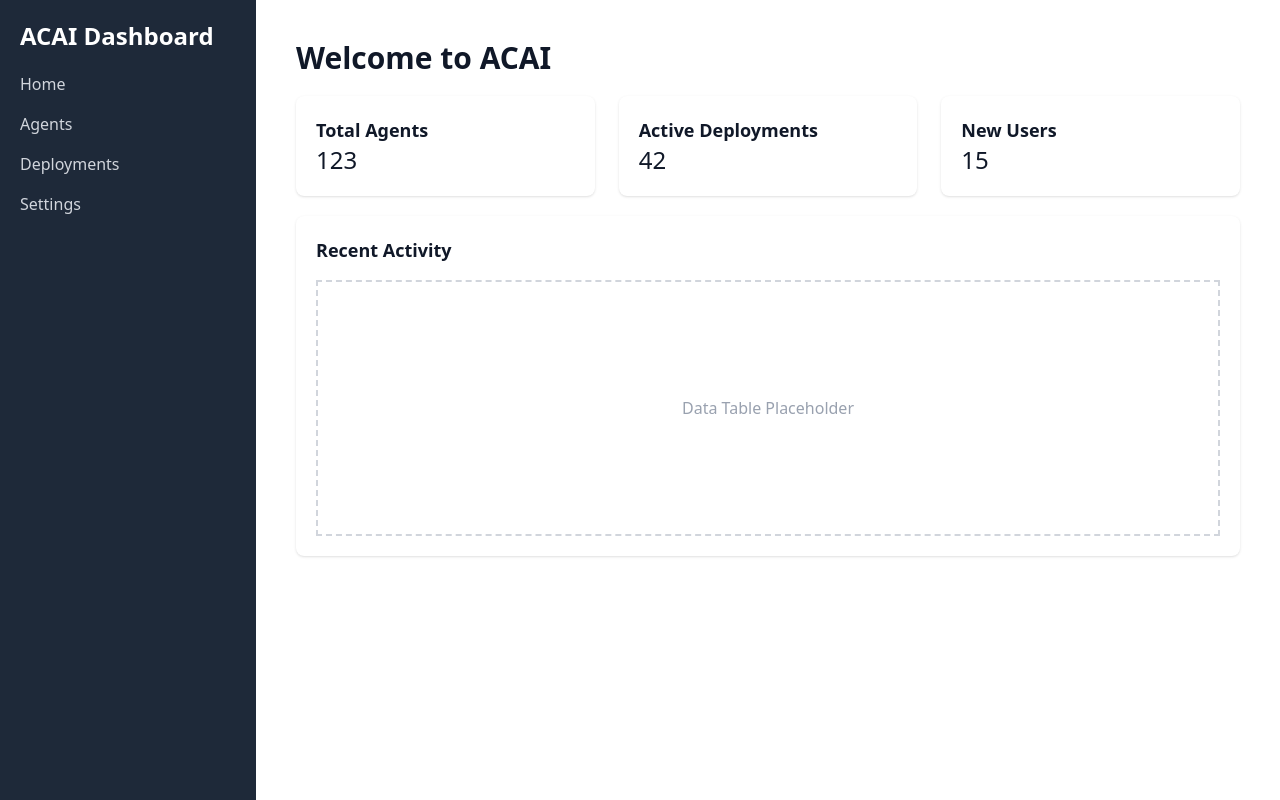
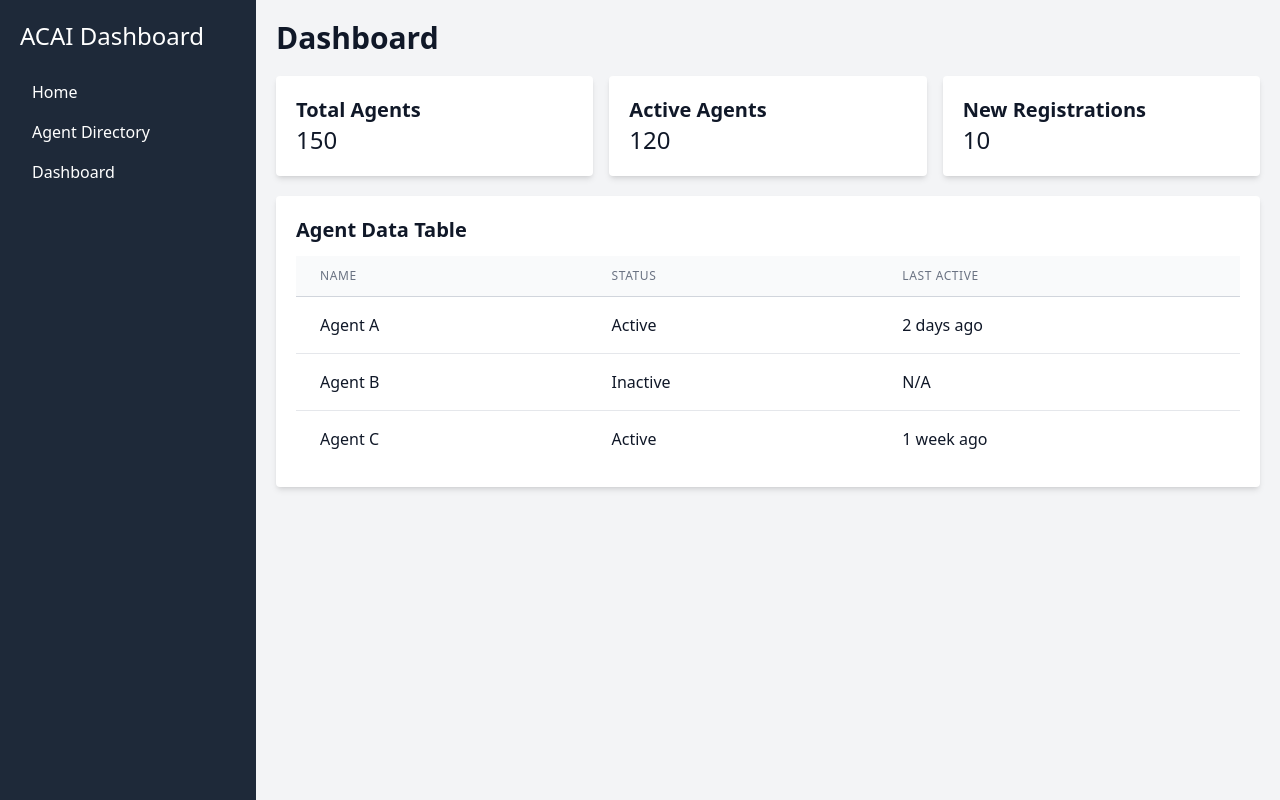
Before and after one commit to chetjainn/acai, a Next.js app: page /dashboard in a window 1280 px wide. Built offline with nearby package versions, Linux system fonts and the light colour scheme.

Commit message:
Initial build by One Machine AI Accelerator

```diff
--- a/src/app/dashboard/page.tsx
+++ b/src/app/dashboard/page.tsx
@@ -1,51 +1,76 @@
 import React from 'react';
 
-const Dashboard: React.FC = () => {
+const Dashboard = () => {
   return (
-    <div className="flex">
-      {/* Sidebar */}
-      <aside className="w-64 h-screen bg-gray-800 text-white p-5">
-        <h2 className="text-2xl font-semibold mb-5">ACAI Dashboard</h2>
+    <div className="flex h-screen">
+      <aside className="w-64 bg-gray-800 text-white p-5">
+        <h1 className="text-2xl mb-5">ACAI Dashboard</h1>
         <nav>
           <ul>
-            <li className="mb-4"><a href="#" className="text-gray-300 hover:text-white">Home</a></li>
-            <li className="mb-4"><a href="#" className="text-gray-300 hover:text-white">Agents</a></li>
-            <li className="mb-4"><a href="#" className="text-gray-300 hover:text-white">Deployments</a></li>
-            <li className="mb-4"><a href="#" className="text-gray-300 hover:text-white">Settings</a></li>
+            <li className="py-2 hover:bg-gray-700 px-3 rounded">
+              <a href="/">Home</a>
+            </li>
+            <li className="py-2 hover:bg-gray-700 px-3 rounded">
+              <a href="/agents">Agent Directory</a>
+            </li>
+            <li className="py-2 hover:bg-gray-700 px-3 rounded">
+              <a href="/dashboard">Dashboard</a>
+            </li>
           </ul>
         </nav>
       </aside>
 
-      {/* Main Content */}
-      <main className="flex-1 p-10">
-        {/* Header */}
+      <main className="flex-1 bg-gray-100 p-5">
         <header className="flex justify-between items-center mb-5">
-          <h1 className="text-3xl font-bold">Welcome to ACAI</h1>
+          <h1 className="text-3xl font-bold">Dashboard</h1>
         </header>
 
-        {/* Stat Cards */}
-        <div className="grid grid-cols-1 md:grid-cols-3 gap-6 mb-5">
-          <div className="bg-white p-5 rounded-lg shadow">
-            <h2 className="text-lg font-semibold">Total Agents</h2>
-            <p className="text-2xl">123</p>
+        <section className="grid grid-cols-1 md:grid-cols-2 lg:grid-cols-3 gap-4 mb-5">
+          <div className="bg-white p-5 rounded shadow-md">
+            <h2 className="text-xl font-semibold">Total Agents</h2>
+            <p className="text-2xl">150</p>
           </div>
-          <div className="bg-white p-5 rounded-lg shadow">
-            <h2 className="text-lg font-semibold">Active Deployments</h2>
-            <p className="text-2xl">42</p>
+          <div className="bg-white p-5 rounded shadow-md">
+            <h2 className="text-xl font-semibold">Active Agents</h2>
+            <p className="text-2xl">120</p>
           </div>
-          <div className="bg-white p-5 rounded-lg shadow">
-            <h2 className="text-lg font-semibold">New Users</h2>
-            <p className="text-2xl">15</p>
+          <div className="bg-white p-5 rounded shadow-md">
+            <h2 className="text-xl font-semibold">New Registrations</h2>
+            <p className="text-2xl">10</p>
           </div>
-        </div>
+        </section>
 
-        {/* Data Table Placeholder */}
-        <div className="bg-white p-5 rounded-lg shadow">
-          <h2 className="text-lg font-semibold mb-4">Recent Activity</h2>
-          <div className="h-64 border-2 border-dashed border-gray-300 flex items-center justify-center text-gray-400">
-            Data Table Placeholder
+        <section className="bg-white rounded shadow-md p-5">
+          <h2 className="text-xl font-semibold mb-3">Agent Data Table</h2>
+          <div className="overflow-x-auto">
+            <table className="min-w-full divide-y divide-gray-300">
+              <thead className="bg-gray-50">
+                <tr>
+                  <th className="px-6 py-3 text-left text-xs font-medium text-gray-500 uppercase tracking-wider">Name</th>
+                  <th className="px-6 py-3 text-left text-xs font-medium text-gray-500 uppercase tracking-wider">Status</th>
+                  <th className="px-6 py-3 text-left text-xs font-medium text-gray-500 uppercase tracking-wider">Last Active</th>
+                </tr>
+              </thead>
+              <tbody className="bg-white divide-y divide-gray-200">
+                <tr>
+                  <td className="px-6 py-4 whitespace-nowrap">Agent A</td>
+                  <td className="px-6 py-4 whitespace-nowrap">Active</td>
+                  <td className="px-6 py-4 whitespace-nowrap">2 days ago</td>
+                </tr>
+                <tr>
+                  <td className="px-6 py-4 whitespace-nowrap">Agent B</td>
+                  <td className="px-6 py-4 whitespace-nowrap">Inactive</td>
+                  <td className="px-6 py-4 whitespace-nowrap">N/A</td>
+                </tr>
+                <tr>
+                  <td className="px-6 py-4 whitespace-nowrap">Agent C</td>
+                  <td className="px-6 py-4 whitespace-nowrap">Active</td>
+                  <td className="px-6 py-4 whitespace-nowrap">1 week ago</td>
+                </tr>
+              </tbody>
+            </table>
           </div>
-        </div>
+        </section>
       </main>
     </div>
   );
--- a/src/app/page.tsx
+++ b/src/app/page.tsx
@@ -1,41 +1,47 @@
 export default function LandingPage() {
   return (
-    <div className="bg-gray-100">
+    <div className="min-h-screen bg-gray-50">
       {/* Hero Section */}
-      <section className="relative w-full h-full bg-cover bg-center" style={{ backgroundImage: "url('/hero-image.jpg')" }}>
-        <div className="flex items-center justify-center h-full bg-black bg-opacity-50">
-          <div className="text-center text-white">
-            <h1 className="text-4xl md:text-6xl font-bold mb-4">Discover the Future of AI Agents</h1>
-            <p className="text-md md:text-lg mb-8">Explore, Compare, and Deploy AI Solutions Effortlessly</p>
-            <a href="#features" className="px-6 py-3 bg-blue-500 hover:bg-blue-600 rounded-md text-white font-semibold">
-              Learn More
-            </a>
+      <section className="relative bg-blue-600">
+        <div className="max-w-7xl mx-auto px-4 sm:px-6 lg:px-8 py-24">
+          <div className="flex flex-col items-center text-center">
+            <h1 className="text-4xl font-bold text-white sm:text-5xl">
+              Discover Intelligent AI Agents
+            </h1>
+            <p className="mt-4 text-lg text-blue-200">
+              Unlock the potential of AI with ACAI - your marketplace for AI agents.
+            </p>
+            <button className="mt-6 px-8 py-3 bg-white text-blue-600 font-medium rounded hover:bg-gray-100">
+              Get Started
+            </button>
           </div>
         </div>
       </section>
 
       {/* Features Section */}
-      <section id="features" className="py-16">
-        <div className="container mx-auto px-8">
-          <h2 className="text-3xl font-semibold text-center mb-12">Exclusive Features</h2>
-          <div className="flex flex-wrap -mx-4">
-            <div className="w-full md:w-1/3 px-4 mb-8 md:mb-0">
-              <div className="p-6 bg-white shadow-md rounded-lg text-center">
-                <h3 className="text-xl font-semibold mb-4">Comprehensive Directory</h3>
-                <p>Quickly find agents suited to your needs from a vast library of AI solutions.</p>
-              </div>
+      <section className="py-16">
+        <div className="max-w-6xl mx-auto px-4 sm:px-6 lg:px-8">
+          <div className="grid grid-cols-1 md:grid-cols-3 gap-8">
+            <div className="flex flex-col items-center p-6 bg-white shadow-md rounded-lg">
+              <img src="/feature1.png" alt="Feature 1" className="w-20 h-20 mb-4" />
+              <h3 className="text-xl font-semibold">Diverse AI Models</h3>
+              <p className="mt-2 text-center text-gray-600">
+                Access a variety of AI models tailored for different tasks.
+              </p>
             </div>
-            <div className="w-full md:w-1/3 px-4 mb-8 md:mb-0">
-              <div className="p-6 bg-white shadow-md rounded-lg text-center">
-                <h3 className="text-xl font-semibold mb-4">Seamless Deployment</h3>
-                <p>Deploy AI agents to your environment with just a few clicks, minimizing downtimes.</p>
-              </div>
+            <div className="flex flex-col items-center p-6 bg-white shadow-md rounded-lg">
+              <img src="/feature2.png" alt="Feature 2" className="w-20 h-20 mb-4" />
+              <h3 className="text-xl font-semibold">User-Friendly Interface</h3>
+              <p className="mt-2 text-center text-gray-600">
+                Easily find and interact with AI agents through an intuitive UI.
+              </p>
             </div>
-            <div className="w-full md:w-1/3 px-4">
-              <div className="p-6 bg-white shadow-md rounded-lg text-center">
-                <h3 className="text-xl font-semibold mb-4">Real-time Evaluation</h3>
-                <p>Get in-depth analytics and performance reports on the agents you use.</p>
-              </div>
+            <div className="flex flex-col items-center p-6 bg-white shadow-md rounded-lg">
+              <img src="/feature3.png" alt="Feature 3" className="w-20 h-20 mb-4" />
+              <h3 className="text-xl font-semibold">Secure and Reliable</h3>
+              <p className="mt-2 text-center text-gray-600">
+                Experience a secure environment with top-notch data protection.
+              </p>
             </div>
           </div>
         </div>
@@ -43,12 +49,16 @@ export default function LandingPage() {
 
       {/* Call to Action Section */}
       <section className="bg-blue-600 py-16">
-        <div className="container mx-auto px-8 text-white text-center">
-          <h2 className="text-3xl font-semibold mb-4">Join the Revolution in AI</h2>
-          <p className="mb-8">Sign up now to start exploring the possibilities of AI agents.</p>
-          <a href="#signup" className="px-8 py-4 bg-white text-blue-600 rounded-md font-semibold">
-            Get Started
-          </a>
+        <div className="max-w-4xl mx-auto px-4 sm:px-6 lg:px-8 text-center">
+          <h2 className="text-3xl font-bold text-white">
+            Ready to Revolutionize Your Workflow with AI Agents?
+          </h2>
+          <p className="mt-4 text-lg text-blue-200">
+            Sign up today and start exploring the possibilities with ACAI.
+          </p>
+          <button className="mt-8 px-8 py-3 bg-white text-blue-600 font-medium rounded hover:bg-gray-100">
+            Join Now
+          </button>
         </div>
       </section>
     </div>
```
Also changed, not shown: 1 other file (tests, documents, lock files or other folders).
